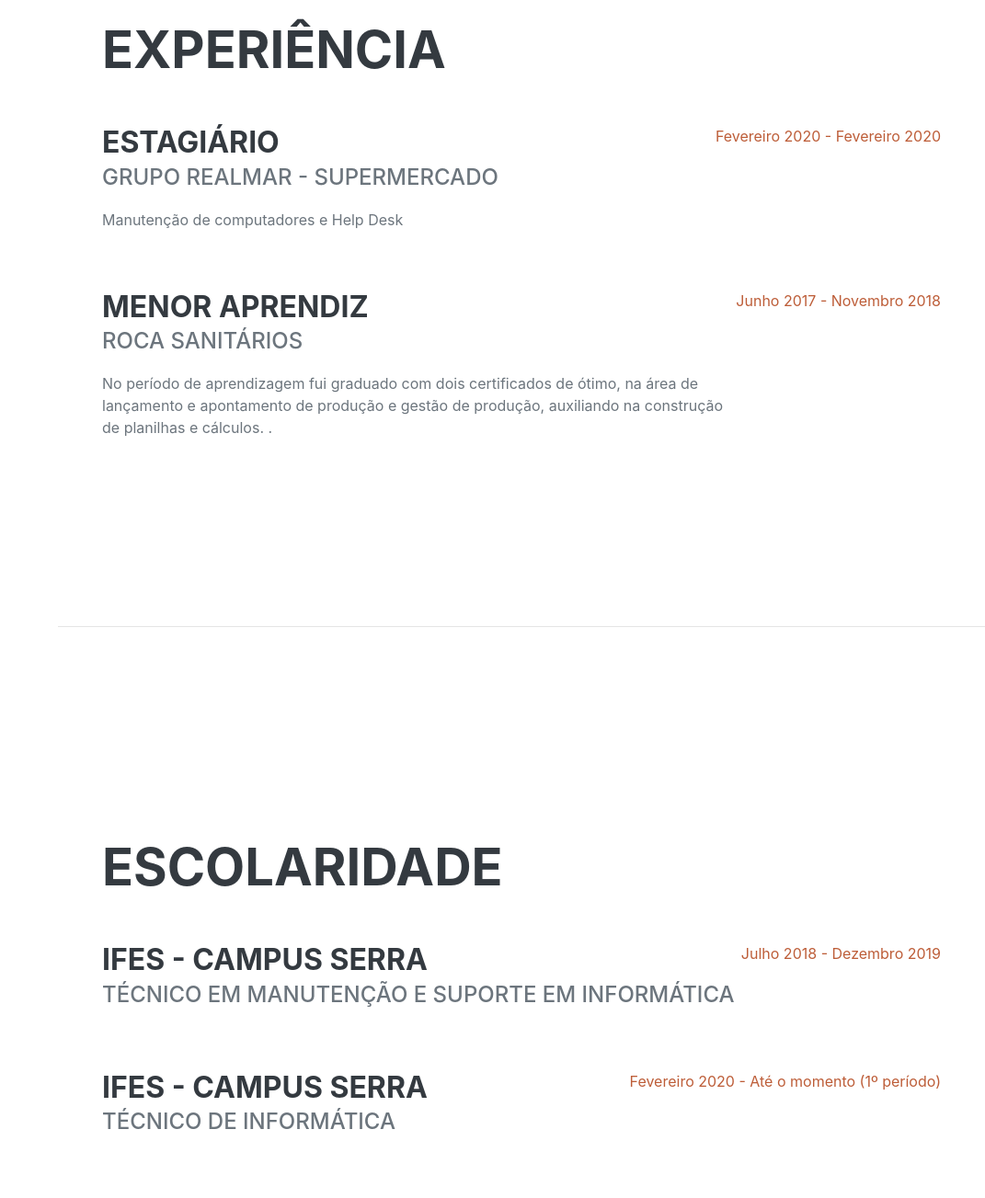
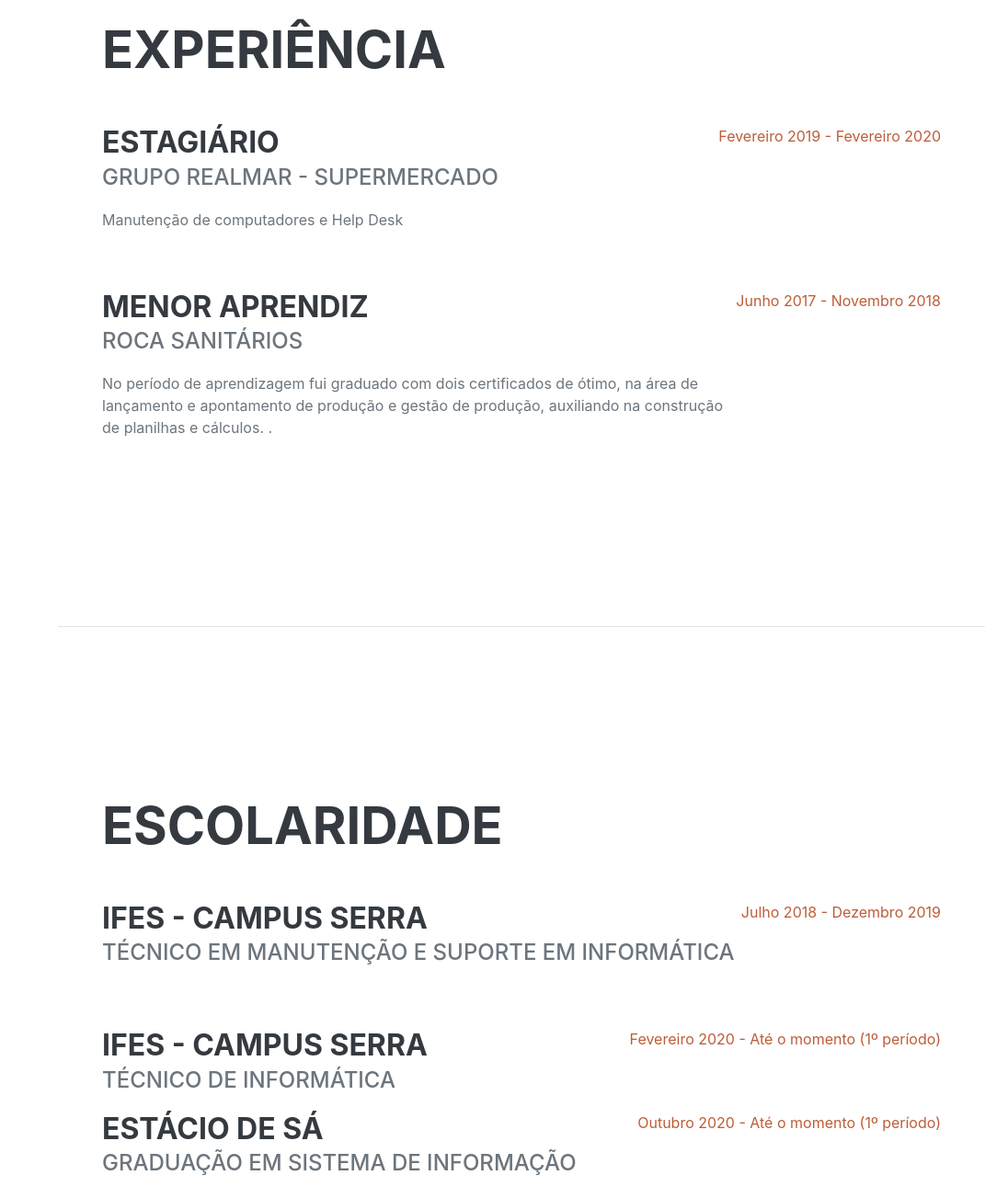
Before and after one commit to GustavoLaubeSchwartz/Curriculo-Gustavo, a website: page index.html in a window 1280 px wide. Shown: the part 920-2223 px from the top of the page at 92% size, without its empty margins (209-1280 px from the left). Drawn offline with nearby package versions, Linux system fonts and the light colour scheme; a web font is replaced by a local one.

```diff
--- a/index.html
+++ b/index.html
@@ -64,7 +64,7 @@
                             <div class="subheading mb-3">Grupo Realmar - Supermercado</div>
                             <p>Manutenção de computadores e Help Desk</p>
                         </div>
-                        <div class="flex-shrink-0"><span class="text-primary"> Fevereiro 2020 - Fevereiro 2020 </span></div>
+                        <div class="flex-shrink-0"><span class="text-primary"> Fevereiro 2019 - Fevereiro 2020 </span></div>
                     </div>
                     <div class="d-flex flex-column flex-md-row justify-content-between mb-5">
                         <div class="flex-grow-1">
@@ -94,6 +94,14 @@
                         </div>
                         <div class="flex-shrink-0"><span class="text-primary">Fevereiro 2020 - Até o momento (1º período)</span></div>
                     </div>
+                    <div class="d-flex flex-column flex-md-row justify-content-between">
+                        <div class="flex-grow-1">
+                            <h3 class="mb-0"> Estácio de Sá </h3>
+                            <div class="subheading mb-3">Graduação em sistema de informação</div>
+                        </div>
+                        <div class="flex-shrink-0"><span class="text-primary">Outubro 2020 - Até o momento (1º período)</span></div>
+                    </div>
+                </div>
                 </div>
             </section>
             <hr class="m-0" />
```
